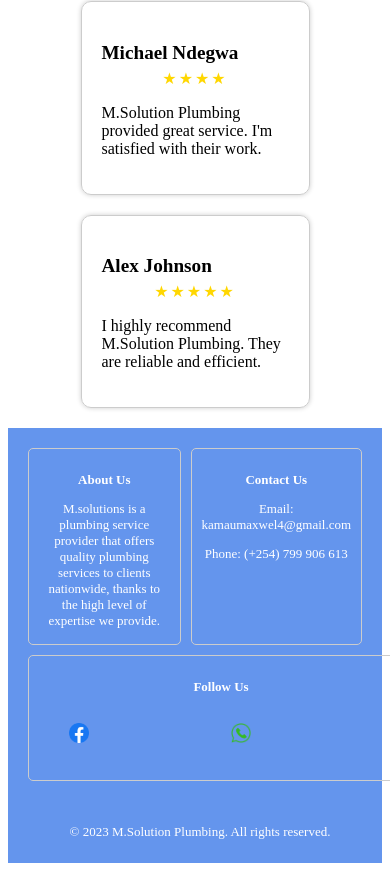
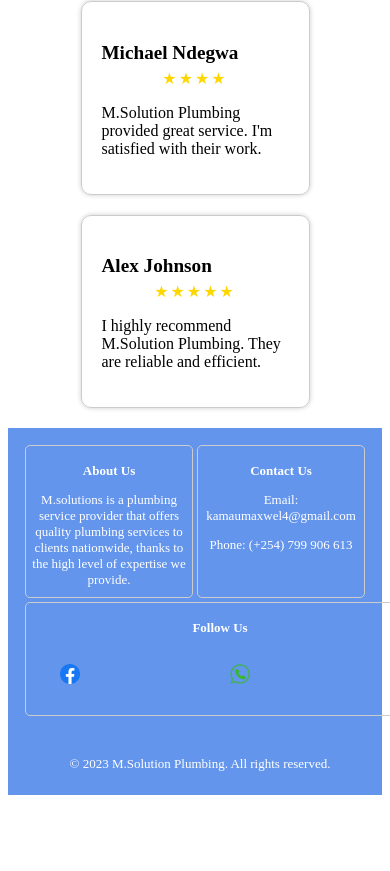
Before and after one commit to Alex-gikungu/plumbing_app, a React (Vite) app: page / in a window 390 px wide. Shown: the part 3240-4111 px from the top of the page. After the commit the page ends 4043 px from the top, so only its background shows below. Built offline with nearby package versions, Linux system fonts and the light colour scheme.

Commit message:
added media query

```diff
--- a/src/index.css
+++ b/src/index.css
@@ -482,8 +482,8 @@ height: 10px;
 
   .footer-section {
     flex: 1 0 calc(33.33% - 20px); /* Reduce the width of each footer section */
-    margin: 10px;
-    padding: 10px;
+    margin:2px;
+    padding:2px;
     font-size: small; /* Reduce the font size */
   }
 
@@ -517,13 +517,13 @@ height: 10px;
     }
 
     .footer-section {
-    margin-bottom:10px;
+    margin-bottom:4px;
     }
 
     .footer-section {
     flex: 1;
-    margin:5px;
-    padding:10px;
+    margin:2px;
+    padding:4px;
     border: 1px solid #ccc;
     border-radius: 5px;
     }
@@ -553,7 +553,6 @@ height: 10px;
     .social-links {
     display: flex;
     align-items: center;
-    gap: 2px;
     }
 
     #facebook{
```
